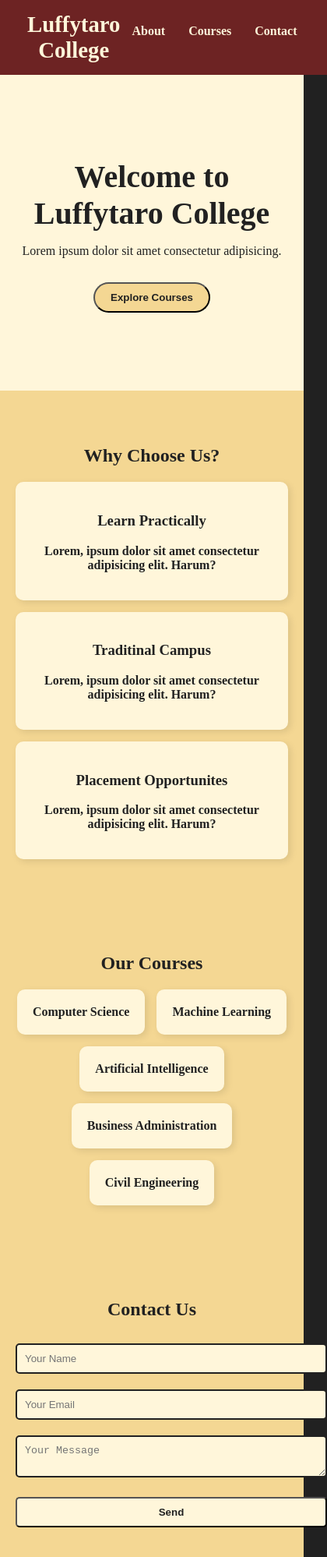
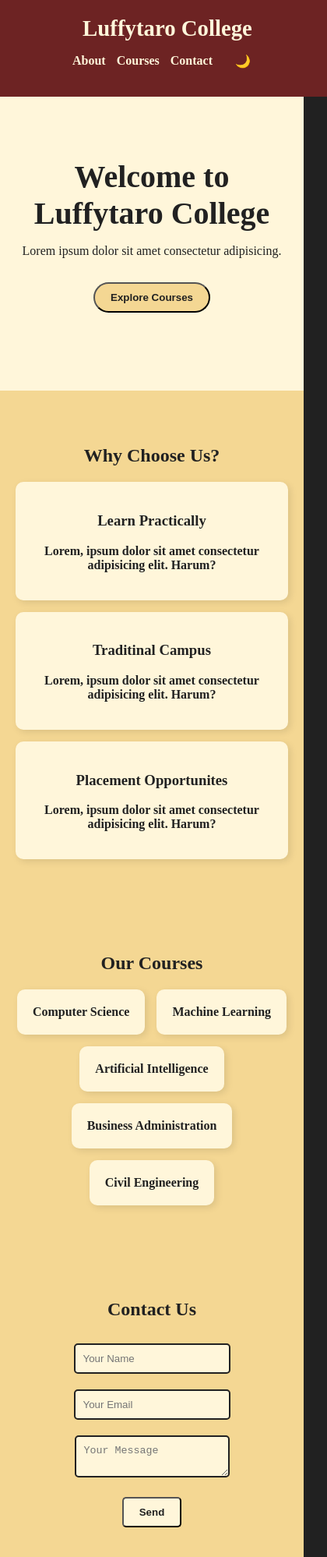
Before and after one commit to nrxo777/luffytaro_clg, a plain HTML site: page index.html in a window 390 px wide. Shown: the top 1997 px of the page at 78% size, 420 px wide, since content can reach past the window. Drawn offline with Linux system fonts and the light colour scheme.

Commit message:
responsive

```diff
--- a/style.css
+++ b/style.css
@@ -33,7 +33,7 @@ body {
 nav{
     background-color: var(--nav-bg);
     color: var(--nav-text);
-    padding: 15px;
+    padding: 20px;
     display: flex;
     justify-content: space-between;
     position: fixed;
@@ -178,3 +178,36 @@ button:hover {
     background-color: var(--nav-bg);
     color: var(--nav-text);
 }
+
+/* ---------- Responsive Design ---------- */
+
+@media (max-width: 690px) {
+    nav {
+        flex-direction: column;
+        text-align: center;
+        align-items: center;
+
+    }
+    nav h1 {
+        padding-left: 0;
+    }
+    nav ul, #theme-toggle {
+        padding-right: 0;
+    }
+
+    nav ul li{
+        margin: 0 7px;
+    }
+
+    .container {
+        flex-direction: column;
+        align-items: center;
+    }
+    form {
+        display: flex;
+        flex-direction: column;
+        align-items: center;
+        min-width: 100px;
+        width: 70%;
+    }
+}
```
